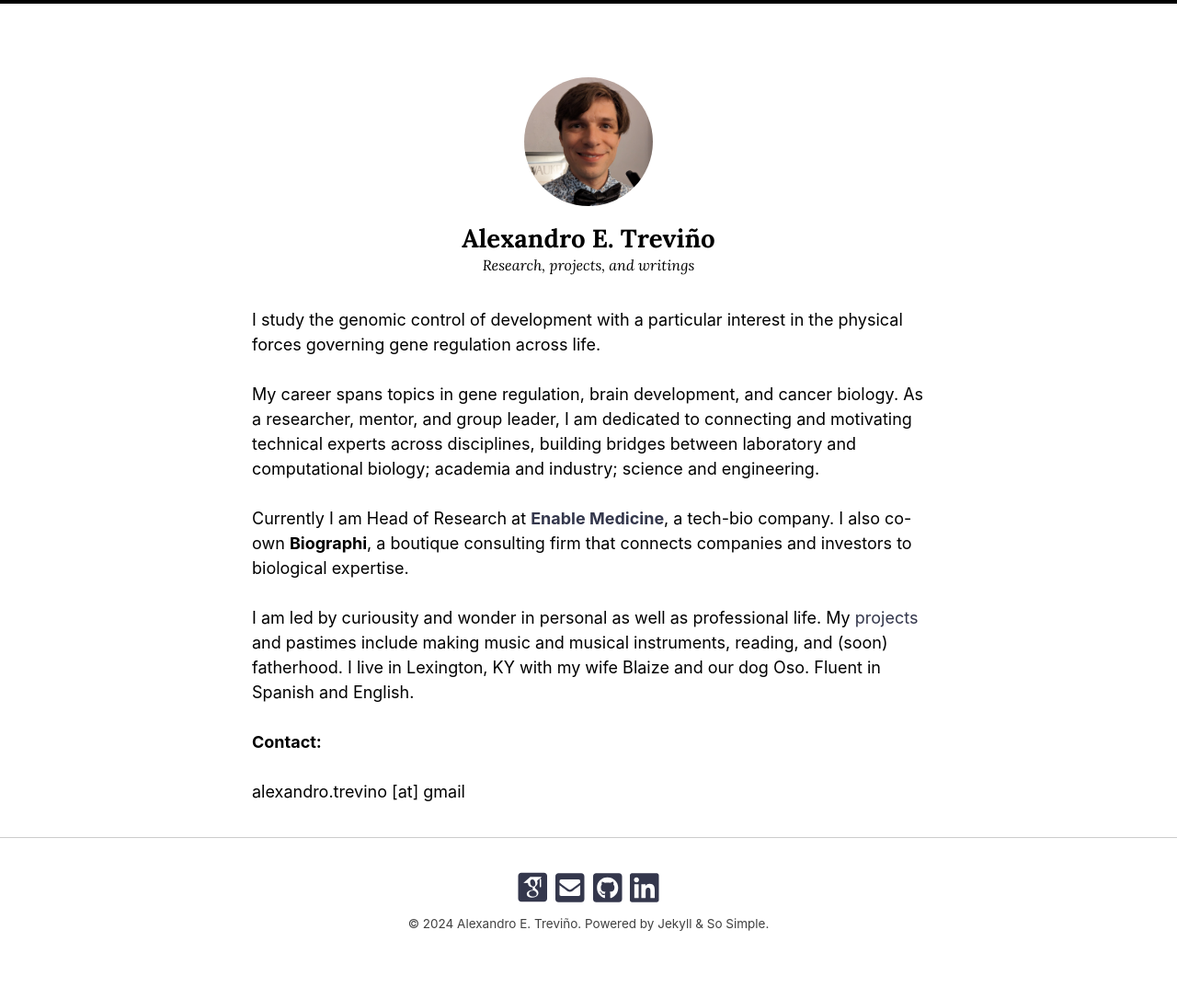
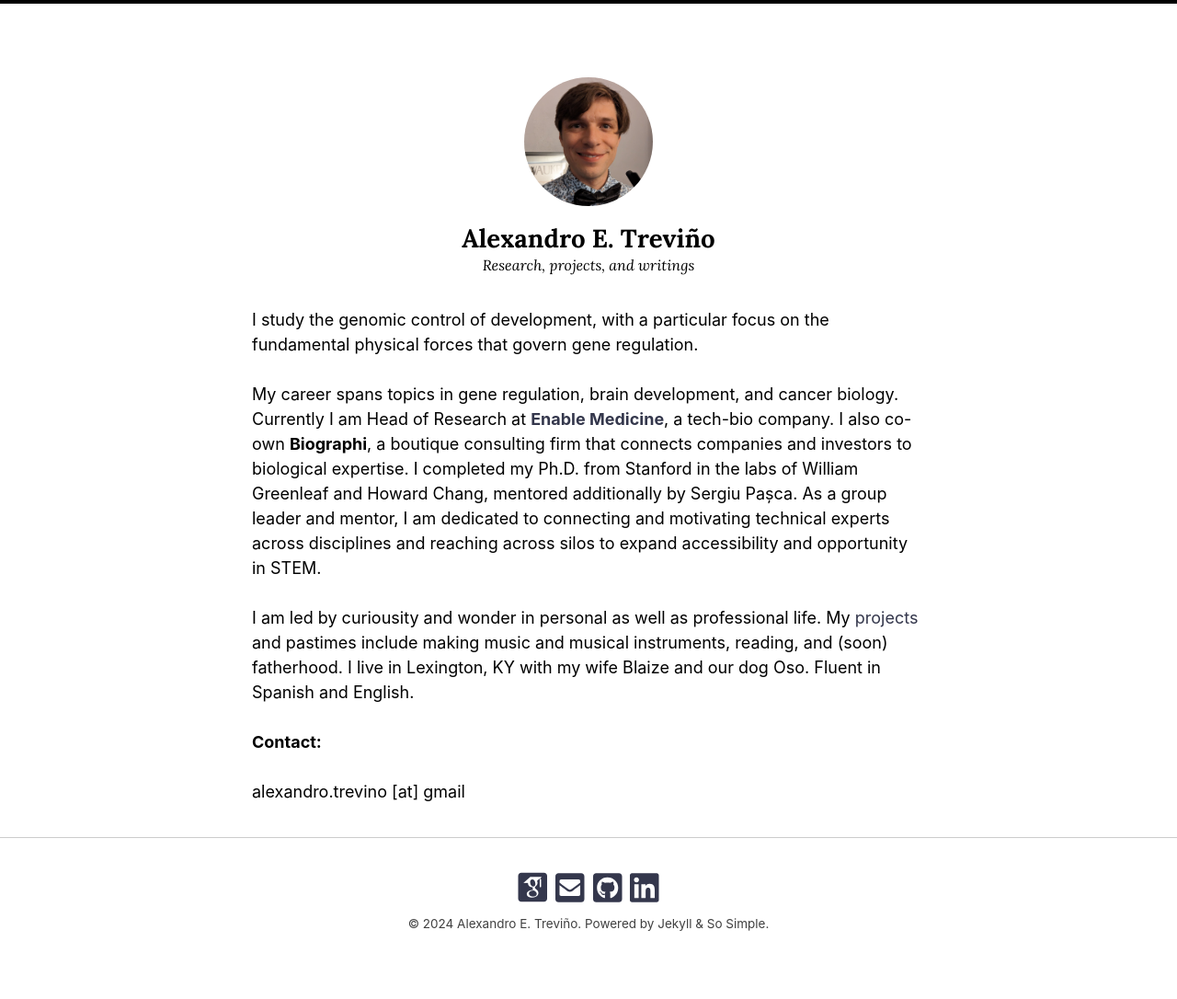
Before and after one commit to alexandrotrevino/alexandrotrevino.github.io, a Jekyll site: the page built from index.md, in a window 1280 px wide. Shown: the whole page at 92% size. Built offline with Jekyll 4.4.1, drawn with Linux system fonts in a browser that asks for light colours; nearby versions of some CDN libraries; some web fonts are replaced; comment, search, counter and statistics services are not loaded.

Commit message:
homepage edit

```diff
--- a/index.md
+++ b/index.md
@@ -5,11 +5,9 @@ show_excerpts: true
 entries_layout: list
 ---
 
-I study the genomic control of development with a particular interest in the physical forces governing gene regulation across life.
+I study the genomic control of development, with a particular focus on the fundamental physical forces that govern gene regulation.
 
-My career spans topics in gene regulation, brain development, and cancer biology. As a researcher, mentor, and group leader, I am dedicated to connecting and motivating technical experts across disciplines, building bridges between laboratory and computational biology; academia and industry; science and engineering.
-
-Currently I am Head of Research at [**Enable Medicine**](https://enablemedicine.com), a tech-bio company. I also co-own **Biographi**, a boutique consulting firm that connects companies and investors to biological expertise.
+My career spans topics in gene regulation, brain development, and cancer biology. Currently I am Head of Research at [**Enable Medicine**](https://enablemedicine.com), a tech-bio company. I also co-own **Biographi**, a boutique consulting firm that connects companies and investors to biological expertise. I completed my Ph.D. from Stanford in the labs of William Greenleaf and Howard Chang, mentored additionally by Sergiu Pașca. As a group leader and mentor, I am dedicated to connecting and motivating technical experts across disciplines and reaching across silos to expand accessibility and opportunity in STEM.
 
 I am led by curiousity and wonder in personal as well as professional life. My [projects](./projects/) and pastimes include making music and musical instruments, reading, and (soon) fatherhood. I live in Lexington, KY with my wife Blaize and our dog Oso. Fluent in Spanish and English.
 
```
